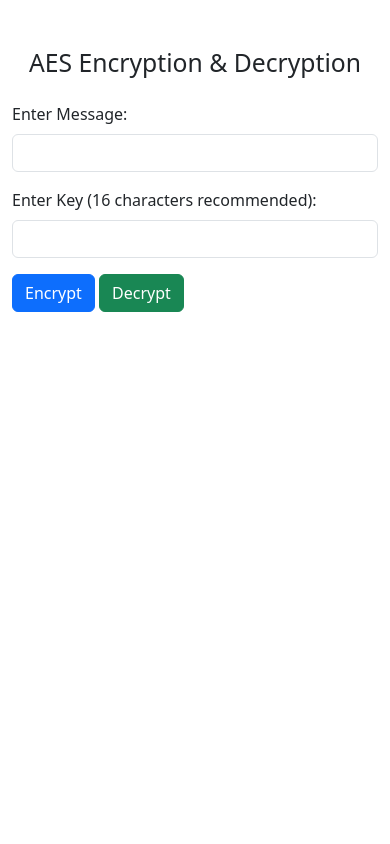
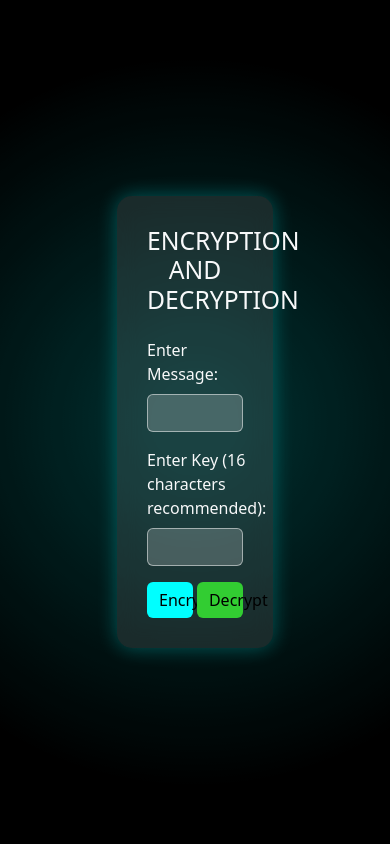
Before and after one commit to codeWinger22/LOFCommunicationApp, a Flask app: template templates/t.html in a window 390 px wide. Run offline with Flask 3, Linux system fonts and the light colour scheme; the template is opened without the code that fills it, so the values that code supplies are empty.

Commit message:
responsive ui

```diff
--- a/templates/t.html
+++ b/templates/t.html
@@ -1,35 +1,126 @@
-
-
-
-
-
-
-
 <!DOCTYPE html>
 <html lang="en">
 <head>
     <meta charset="UTF-8">
     <meta name="viewport" content="width=device-width, initial-scale=1.0">
-    <title>AES Encryption & Decryption</title>
+    <title>LAB OF FUTURE</title>
     <link rel="stylesheet" href="https://cdn.jsdelivr.net/npm/bootstrap@5.3.0/dist/css/bootstrap.min.css">
+    <link rel="stylesheet" href="{{ url_for('static', filename='style.css') }}">
+    <style>
+        /* General Styling */
+body {
+    margin: 0;
+    padding: 0;
+    height: 100vh;
+    display: flex;
+    justify-content: center;
+    align-items: center;
+    background-color: black;
+    overflow: hidden;
+}
+
+/* Background Animation */
+.animated-bg {
+    position: fixed;
+    width: 100%;
+    height: 100%;
+    background: radial-gradient(circle, rgba(0, 255, 255, 0.2) 10%, transparent 80%);
+    animation: pulse 5s infinite alternate ease-in-out;
+}
+
+@keyframes pulse {
+    from { opacity: 0.5; }
+    to { opacity: 1; }
+}
+
+/* Floating Cyber Particles */
+.animated-bg::before {
+    content: "";
+    position: absolute;
+    width: 150%;
+    height: 150%;
+
+    animation: moveBg 20s linear infinite;
+}
+
+@keyframes moveBg {
+    from { transform: translate(0, 0); }
+    to { transform: translate(-10%, -10%); }
+}
+
+/* Form Container - Glassmorphism */
+.form-container {
+    width: 40%;
+    padding: 30px;
+    background: rgba(255, 255, 255, 0.1);
+    border-radius: 15px;
+    backdrop-filter: blur(10px);
+    box-shadow: 0 0 20px rgba(0, 255, 255, 0.3);
+}
+
+/* Input Fields */
+.form-control {
+    background: rgba(255, 255, 255, 0.2);
+    border: 1px solid rgba(255, 255, 255, 0.5);
+    color: white;
+}
+
+.form-control::placeholder {
+    color: rgba(255, 255, 255, 0.6);
+}
+
+.form-control:focus {
+    background: rgba(255, 255, 255, 0.3);
+    box-shadow: 0 0 10px cyan;
+}
+
+/* Buttons */
+.btn {
+    width: 48%;
+    transition: all 0.3s ease-in-out;
+}
+
+.btn-primary {
+    background: cyan;
+    border: none;
+    color: black;
+}
+
+.btn-success {
+    background: limegreen;
+    border: none;
+    color: black;
+}
+
+.btn:hover {
+    transform: scale(1.1);
+    box-shadow: 0 0 15px white;
+}
+
+    </style>
 </head>
-<body class="container mt-5">
+<body>
 
-    <h2 class="text-center">AES Encryption & Decryption</h2>
+    <div class="animated-bg"></div> <!-- Animated background -->
+
+    <div class="container form-container">
+        <h2 class="text-center text-light">ENCRYPTION AND DECRYPTION</h2>
 
         <form method="POST" class="mt-4">
             <div class="mb-3">
-            <label for="message" class="form-label">Enter Message:</label>
+                <label for="message" class="form-label text-light">Enter Message:</label>
                 <input type="text" class="form-control" name="message" id="message" required value="{{ message }}">
             </div>
 
             <div class="mb-3">
-            <label for="key" class="form-label">Enter Key (16 characters recommended):</label>
+                <label for="key" class="form-label text-light">Enter Key (16 characters recommended):</label>
                 <input type="text" class="form-control" name="key" id="key" required value="{{ key }}">
             </div>
 
+            <div class="d-flex justify-content-between">
                 <button type="submit" name="encrypt" class="btn btn-primary">Encrypt</button>
                 <button type="submit" name="decrypt" class="btn btn-success">Decrypt</button>
+            </div>
         </form>
 
         {% if encrypted_text %}
@@ -43,6 +134,9 @@
                 <strong>Decrypted Text:</strong> {{ decrypted_text }}
             </div>
         {% endif %}
+    </div>
+
+    <script src="{{ url_for('static', filename='script.js') }}"></script>
 
 </body>
 </html>
```
Also changed, not shown: templates/index.html (+20 -20 lines). Lines whose indentation alone changed are shown as unchanged.
